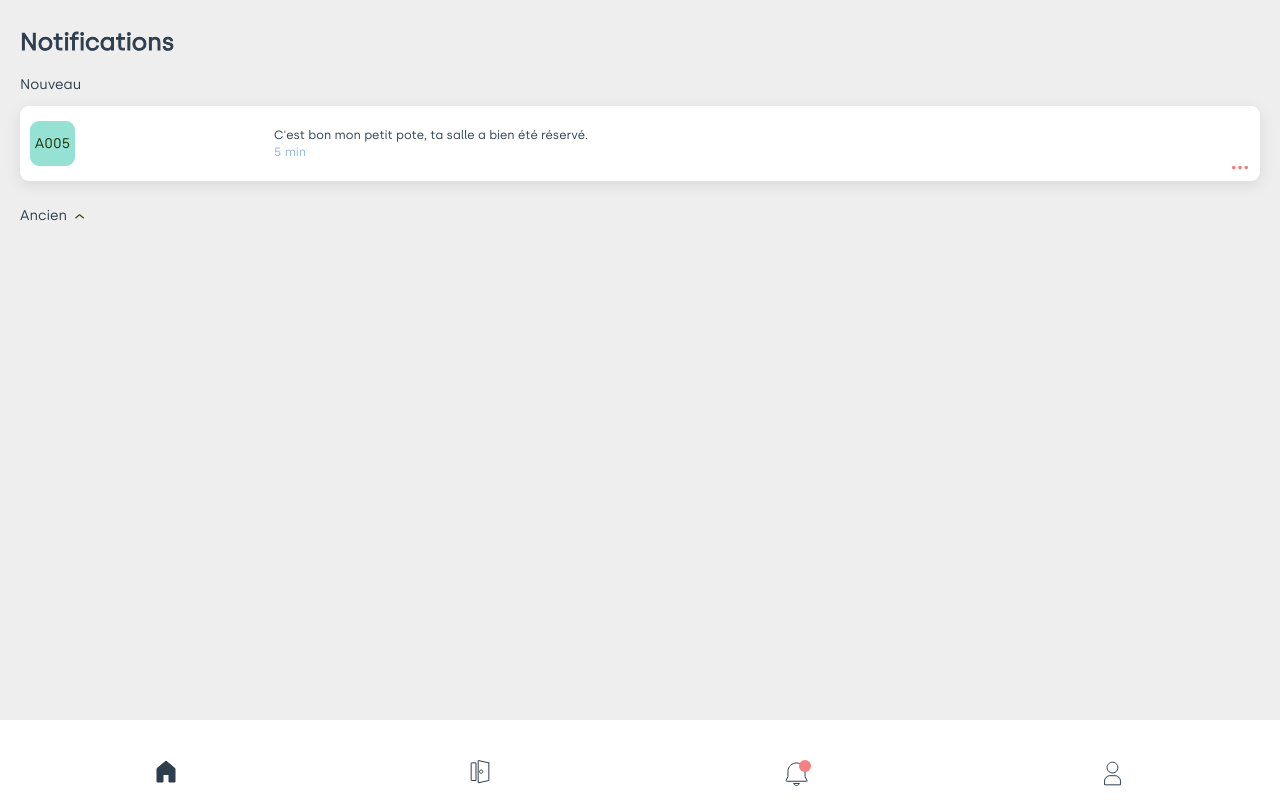
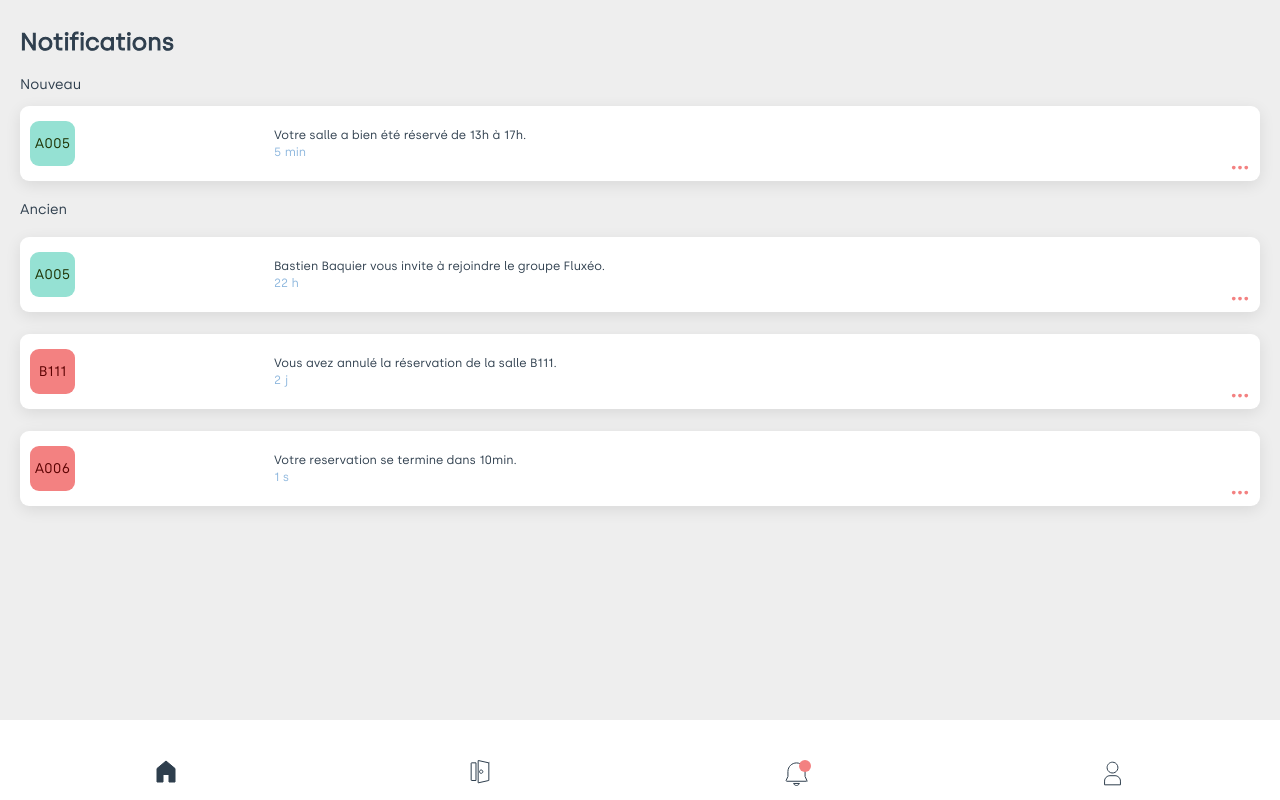
Before and after one commit to Klochette/iot-lumino, a React (Create React App) app: page /admin/notifications in a window 1280 px wide. Built offline with nearby package versions, Linux system fonts and the light colour scheme.

Commit message:
:chicken: Adding 3 notifications in page

```diff
--- a/src/app/routes/notifications/Notifications.module.scss
+++ b/src/app/routes/notifications/Notifications.module.scss
@@ -87,15 +87,24 @@
 }
 
 .notificationOld {
-    display: flex;
-    align-items: center;
-
     h2 {
         @include h2-style($text);
-        margin: 0 0 0 20px;
-    }
-
-    .chevron {
-        color: $grey-dark;
+        margin: 0 0 20px 20px;
     }
 }
+
+.cardRoomBooked {
+    width: 45px;
+    height: 45px;
+    background-color: $peach;
+    border-radius: 9px;
+    position: relative;
+
+    p {
+        @include h2-style($text-red);
+        position: absolute;
+        left: 50%;
+        top: 50%;
+        transform: translate(-50%, -50%);
+    }
+}
--- a/src/app/routes/notifications/Notifications.tsx
+++ b/src/app/routes/notifications/Notifications.tsx
@@ -1,7 +1,6 @@
 import React from "react";
 import styles from "./Notifications.module.scss";
 import { ReactComponent as RedDots } from "assets/images/three-dots.svg";
-import { ReactComponent as Chevron } from "assets/images/bi_three-dots.svg";
 
 const Notifications = (): JSX.Element => {
     return (
@@ -21,8 +20,7 @@ const Notifications = (): JSX.Element => {
                     </div>
                     <div className={styles.cardRightBlock}>
                         <p className={styles.cardMessage}>
-                            C'est bon mon petit pote, ta salle a bien été
-                            réservé.
+                            Votre salle a bien été réservé de 13h à 17h.
                         </p>
                         <p className={styles.cardTime}>5 min</p>
                     </div>
@@ -30,7 +28,45 @@ const Notifications = (): JSX.Element => {
                 </div>
                 <div className={styles.notificationOld}>
                     <h2>Ancien</h2>
-                    <Chevron className={styles.chevron} />
+                </div>
+                <div className={styles.notificationCard}>
+                    {/* A CHANGER */}
+                    <div className={styles.cardRoom}>
+                        <p>A005</p>
+                    </div>
+
+                    <div className={styles.cardRightBlock}>
+                        <p className={styles.cardMessage}>
+                            Bastien Baquier vous invite à rejoindre le groupe
+                            Fluxéo.
+                        </p>
+                        <p className={styles.cardTime}>22 h</p>
+                    </div>
+                    <RedDots className={styles.cardDots} />
+                </div>
+                <div className={styles.notificationCard}>
+                    <div className={styles.cardRoomBooked}>
+                        <p>B111</p>
+                    </div>
+                    <div className={styles.cardRightBlock}>
+                        <p className={styles.cardMessage}>
+                            Vous avez annulé la réservation de la salle B111.
+                        </p>
+                        <p className={styles.cardTime}>2 j</p>
+                    </div>
+                    <RedDots className={styles.cardDots} />
+                </div>
+                <div className={styles.notificationCard}>
+                    <div className={styles.cardRoomBooked}>
+                        <p>A006</p>
+                    </div>
+                    <div className={styles.cardRightBlock}>
+                        <p className={styles.cardMessage}>
+                            Votre reservation se termine dans 10min.
+                        </p>
+                        <p className={styles.cardTime}>1 s</p>
+                    </div>
+                    <RedDots className={styles.cardDots} />
                 </div>
             </div>
         </section>
```
